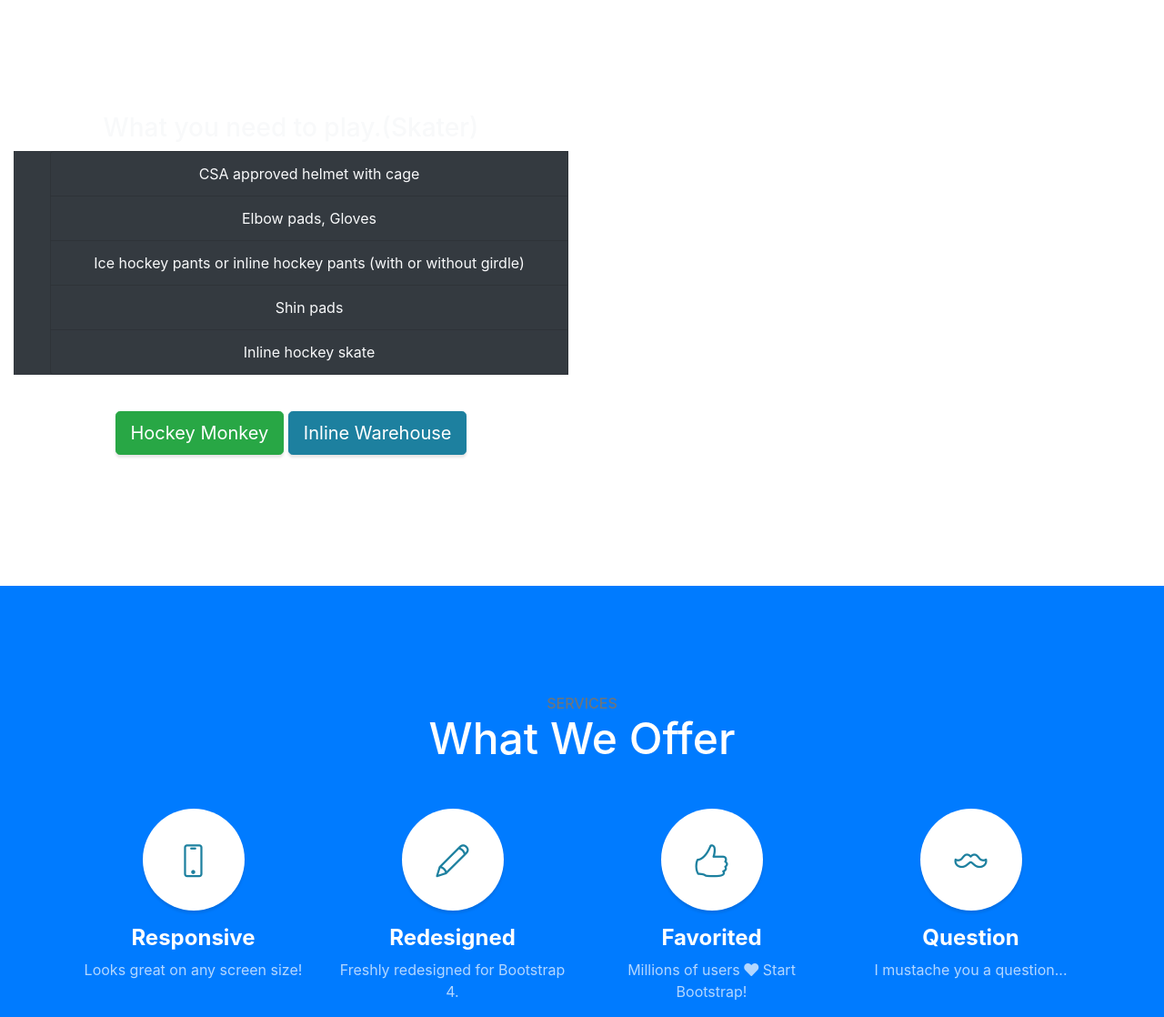
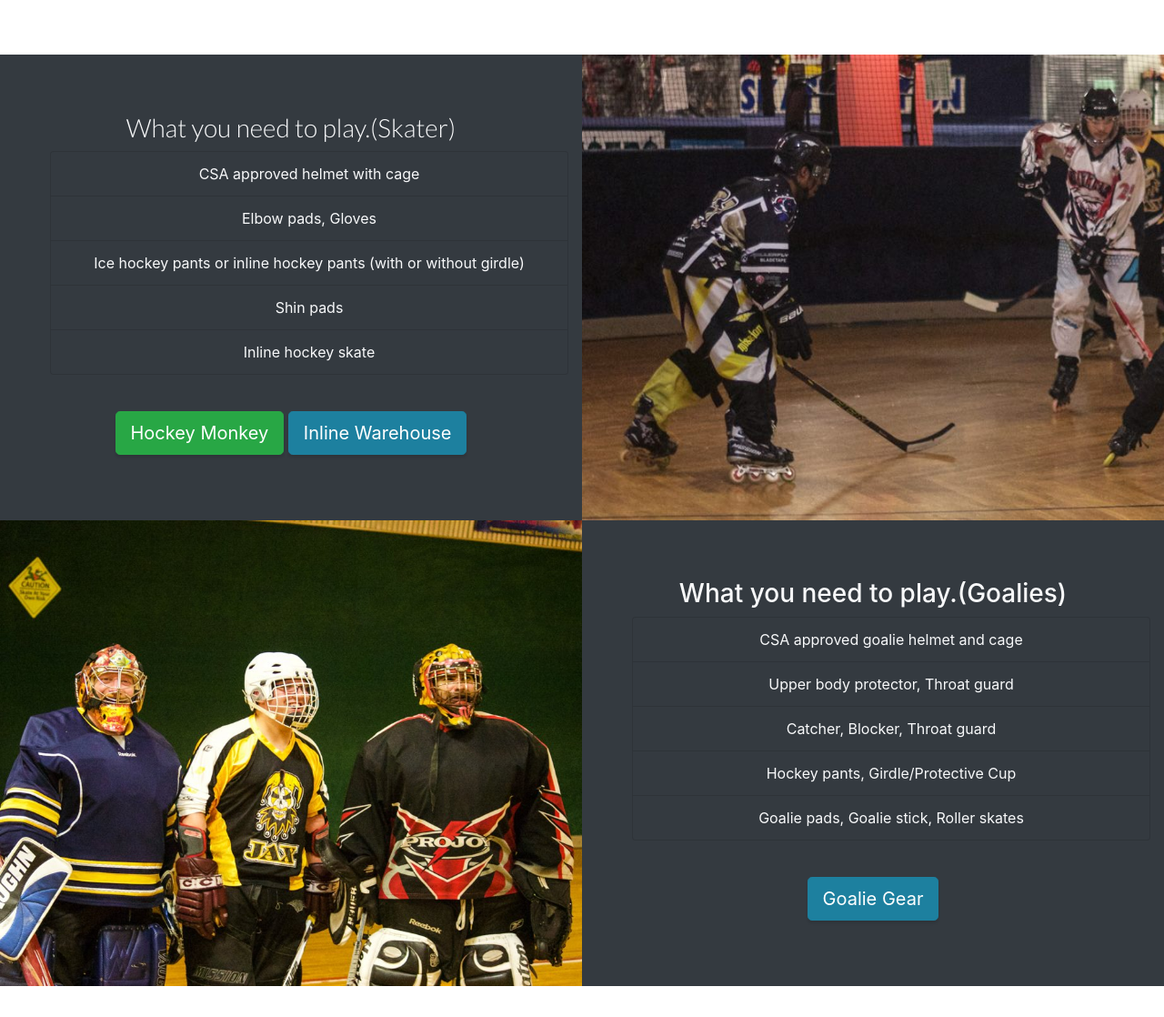
Before and after one commit to BracketNerd101/miracle_jax, a website with bundled scripts: page index.html in a window 1280 px wide. Shown: the part 1382-2500 px from the top of the page at 91% size. Built offline with nearby package versions, Linux system fonts and the light colour scheme.

Commit message:
updated layout

```diff
--- a/css/custom_style.css
+++ b/css/custom_style.css
@@ -1,3 +1,5 @@
+
+/* font-family: 'Lato', sans-serif; */
 
 .section_padding_style {
     padding-top: 5rem;
@@ -10,6 +12,23 @@
 }
 
 
+.lato_style {
+
+  font-family: 'Lato', sans-serif;
 
 
-    /* font-family: 'Lato', sans-serif; */
+}
+
+.hockey_style_half_adult {
+    background-size: cover;
+    height: 32rem;
+    width: 100%;
+    background-image: url(../img/ironman_action.jpg);
+}
+
+.hockey_style_half_goalie {
+    background-size: cover;
+    height: 32rem;
+    width: 100%;
+    background-image: url(../img/goalies_adults.jpg);
+}
--- a/index.html
+++ b/index.html
@@ -8,7 +8,7 @@
     <meta name="description" content="">
     <meta name="author" content="">
 
-    <title>Stylish Portfolio - Start Bootstrap Template</title>
+    <title>Jax Roller Hockey </title>
 
     <!-- Bootstrap Core CSS -->
     <link href="vendor/bootstrap/css/bootstrap.min.css" rel="stylesheet">
@@ -35,22 +35,22 @@
     <nav id="sidebar-wrapper">
       <ul class="sidebar-nav">
         <li class="sidebar-brand">
-          <a class="js-scroll-trigger" href="#page-top">Start Bootstrap</a>
+          <a class="js-scroll-trigger lato_style" href="#page-top">Jax Hockey</a>
         </li>
         <li class="sidebar-nav-item">
-          <a class="js-scroll-trigger" href="#page-top">Home</a>
+          <a class="js-scroll-trigger lato_style" href="#page-top">Home</a>
         </li>
         <li class="sidebar-nav-item">
-          <a class="js-scroll-trigger" href="#about">About</a>
+          <a class="js-scroll-trigger lato_style" href="#about">About</a>
         </li>
         <li class="sidebar-nav-item">
-          <a class="js-scroll-trigger" href="#services">Services</a>
+          <a class="js-scroll-trigger lato_style" href="#services">Services</a>
         </li>
         <li class="sidebar-nav-item">
-          <a class="js-scroll-trigger" href="#portfolio">Portfolio</a>
+          <a class="js-scroll-trigger lato_style" href="#portfolio">Portfolio</a>
         </li>
         <li class="sidebar-nav-item">
-          <a class="js-scroll-trigger" href="#contact">Contact</a>
+          <a class="js-scroll-trigger lato_style" href="#contact">Contact</a>
         </li>
       </ul>
     </nav>
@@ -58,8 +58,8 @@
     <!-- Header -->
     <header class="masthead jax_new d-flex">
       <div class="container text-center my-auto">
-        <h1 class="mb-1 text-light">Jax Roller Hockey</h1>
-        <h3 class="mb-5 text-white">
+        <h1 class="mb-1 text-light lato_style">Jax Roller Hockey</h1>
+        <h3 class="mb-5 text-white lato_style">
           <em>We play at Skate Station Mandarin.</em>
         </h3>
         <a class="btn btn-primary btn-xl js-scroll-trigger" href="#about">Learn More</a>
@@ -72,7 +72,7 @@
       <div class="container text-center">
         <div class="row">
           <div class="col-lg-10 mx-auto">
-            <h2>Welcome to Jax Roller Hockey</h2>
+            <h2 class="lato_style">Welcome to Jax Roller Hockey</h2>
             <p class="lead mb-5">This theme features a flexible, UX friendly sidebar menu and stock photos from our friends atWelcome Youth Hockey Players, Coaches, and Parents! This Group is for the Skate Station Youth Hockey League.
 Schedules and Rosters will be posted here, as well as schedule and player changes. <br><br>
             <a class="btn btn-dark btn-xl text-center js-scroll-trigger" href="#Gear_up">what you need to play</a>
@@ -81,11 +81,11 @@ Schedules and Rosters will be posted here, as well as schedule and player change
       </div>
     </section>
 
-<div class="content-section container-fluid" id="#Gear_up">
+<div class="content-section container-fluid" id="Gear_up">
       <div class="row">
-          <div class="col-md-6 col-lg-6 text-center">
+          <div class="col-md-6 col-lg-6 bg-dark text-center">
             <div class="text-center mini-intro-icon">
-              <h3 class="text-center text-light section_helper_padding_2 sub_header_font_style">What you need to play.(Skater)</h3>
+              <h3 class="text-center text-light sub_header_font_style lato_style section_helper_padding_2">What you need to play.(Skater)</h3>
             </div>
             <ul class=" bg-dark text-light">
                 <li class="list-group-item bg-dark">CSA approved helmet with cage</li>
@@ -101,9 +101,25 @@ Schedules and Rosters will be posted here, as well as schedule and player change
           </div>
           <div class="col-md-6 col-lg-6 text-center hockey_style_half_adult">
           </div>
+          <div class="col-md-6 col-lg-6 text-center hockey_style_half_goalie">
+          </div>
+          <div class="col-md-6 col-lg-6 bg-dark text-center">
+            <div class="text-center mini-intro-icon">
+              <h3 class="text-center text-light section_helper_padding_2 sub_header_font_style">What you need to play.(Goalies)</h3>
+            </div>
+            <ul class="bg-dark text-light">
+              <li class="list-group-item bg-dark">CSA approved goalie helmet and cage</li>
+              <li class="list-group-item bg-dark">Upper body protector, Throat guard</li>
+              <li class="list-group-item bg-dark">Catcher, Blocker, Throat guard</li>
+              <li class="list-group-item bg-dark">Hockey pants, Girdle/Protective Cup</li>
+              <li class="list-group-item bg-dark">Goalie pads, Goalie stick, Roller skates</li>
+            </ul>
+            <br>
+            <a class="btn btn-lg btn-primary text-center custom_btn_style button_soft_space" target="_blank" href="https://www.inlinewarehouse.com/Hockey_Goalie_Masks/catpage-HSRGMASK.html" role="button">Goalie Gear</a>
+             <br><br><br><br>
+          </div>
         </div>
-</div>
-
+</div><!--end of section  --------------------------------------------------------------------------------------------------------------------------------------------------------------------------------------------------------------------------------------------------------------------------------------------------------------------------------------->
     <!-- Services -->
     <section class="content-section bg-primary text-white text-center" id="services">
       <div class="container">
```
Also changed, not shown: README.md (deleted).
